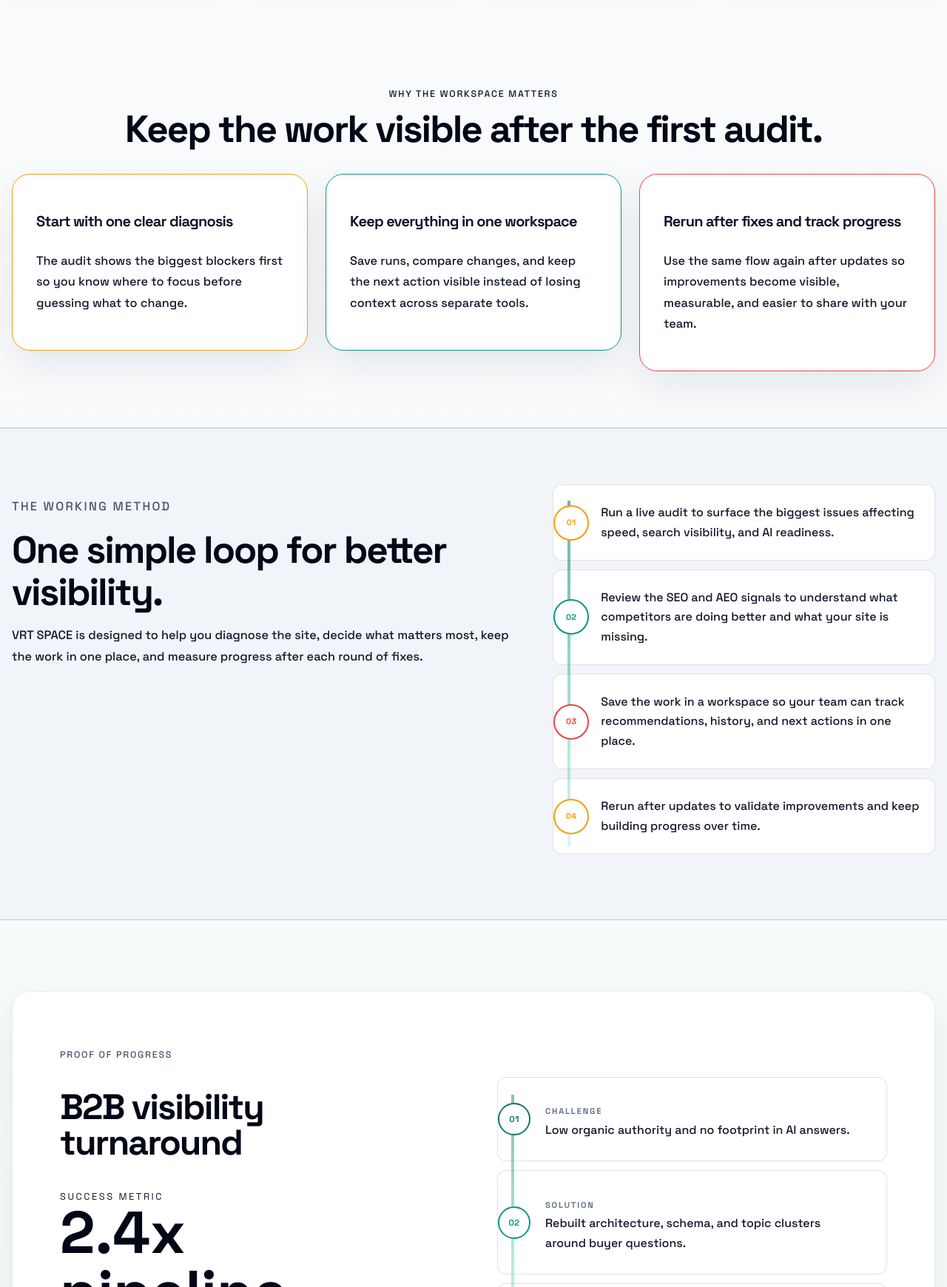
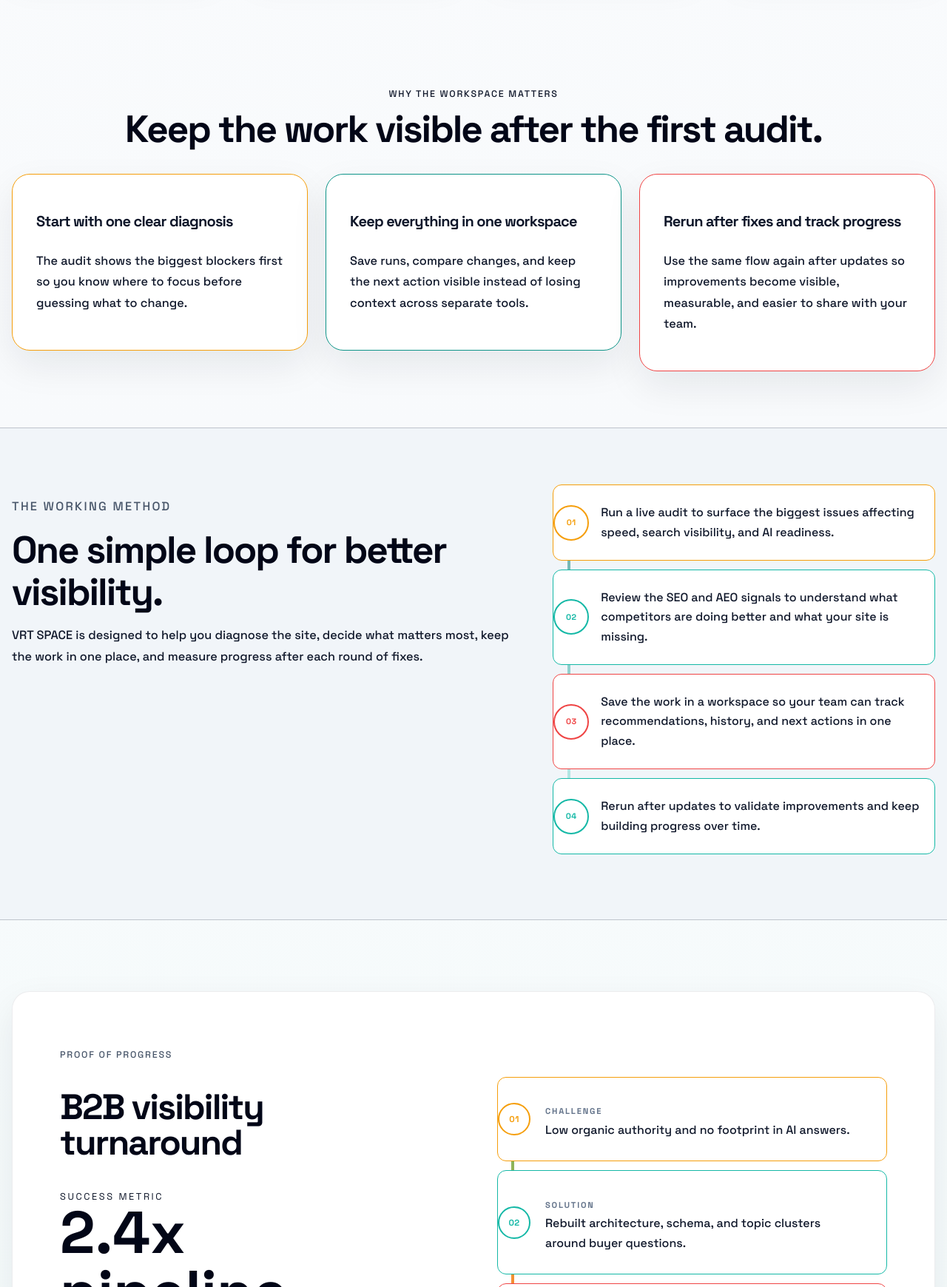
Before and after one commit to evans3077/VRTSPACE1, a Django app: page / in a window 1280 px wide. Shown: the part 4760-6500 px from the top of the page at 74% size. Run offline with Django 5.2, Linux system fonts and the light colour scheme; data that the repository does not hold is empty; parts of the project's set-up code (start-up, migrations or seed data) failed here and were passed over; some libraries are stand-ins or nearby versions.

Commit message:
more ui revamps v5

```diff
--- a/public/static/css/ui-polish.css
+++ b/public/static/css/ui-polish.css
@@ -1034,22 +1034,20 @@ body.shell-light .systems-section .system-card {
     content: '';
     position: absolute;
     top: 24px;
-    /* start from centre of first node */
     bottom: 24px;
-    /* end at centre of last node */
     left: 20px !important;
     width: 4px !important;
     background: linear-gradient(to bottom,
-            rgba(56, 189, 248, 0.9),
-            rgba(129, 140, 248, 0.9),
-            rgba(34, 211, 238, 0.5));
-    z-index: 2 !important;
-    /* Move in front of card borders */
+            #10b981 0%,
+            #f59e0b 50%,
+            #ef4444 100%) !important;
+    z-index: 1 !important;
 }
 
 /* Each step: a padded row with space for the side node */
 .case-step {
     position: relative;
+    z-index: 2 !important;
     display: flex !important;
     flex-direction: column !important;
     gap: 0.35rem !important;
@@ -1103,24 +1101,7 @@ body.shell-light .systems-section .system-card {
     color: #10b981 !important;
 }
 
-/* Sequential Colors & Delays (10s cycle) -> Green, Orange, Red */
-.case-step:nth-child(1) .step-num {
-    border-color: #10b981 !important;
-    color: #10b981 !important;
-    animation-delay: 0s !important;
-}
-
-.case-step:nth-child(2) .step-num {
-    border-color: #f59e0b !important;
-    color: #f59e0b !important;
-    animation-delay: 2.5s !important;
-}
-
-.case-step:nth-child(3) .step-num {
-    border-color: #ef4444 !important;
-    color: #ef4444 !important;
-    animation-delay: 5s !important;
-}
+/* Sequence is now controlled globally by Universal Matrix (Section 36) */
 
 /* Step label (h3): clear, readable, not gradient-clipped */
 .case-step h3 {
@@ -1144,9 +1125,9 @@ body.shell-light .systems-section .system-card {
 /* Shell-light overrides */
 body.shell-light .case-study-content::before {
     background: linear-gradient(to bottom,
-            rgba(15, 118, 110, 0.55),
-            rgba(20, 184, 166, 0.4),
-            rgba(45, 212, 191, 0.2));
+            #10b981 0%,
+            #f59e0b 50%,
+            #ef4444 100%) !important;
 }
 
 body.shell-light .case-step {
@@ -1162,24 +1143,7 @@ body.shell-light .step-num {
     background: #ffffff !important;
 }
 
-body.shell-light .case-step:nth-child(1) .step-num {
-    border-color: #0f766e !important;
-    color: #0f766e !important;
-    box-shadow: 0 0 0 4px rgba(15, 118, 110, 0.1);
-}
-
-body.shell-light .case-step:nth-child(2) .step-num {
-    border-color: #0d9488 !important;
-    color: #0d9488 !important;
-    box-shadow: 0 0 0 4px rgba(13, 148, 136, 0.1);
-}
-
-body.shell-light .case-step:nth-child(3) .step-num {
-    border-color: #14b8a6 !important;
-    color: #14b8a6 !important;
-    box-shadow: 0 0 0 4px rgba(20, 184, 166, 0.1);
-    background: #ffffff !important;
-}
+/* Sequence is now controlled globally by Universal Matrix (Section 36) */
 
 body.shell-light .case-step h3 {
     color: #64748b !important;
@@ -1228,13 +1192,14 @@ body.shell-light .case-step p {
             rgba(129, 140, 248, 0.85),
             rgba(34, 211, 238, 0.75),
             rgba(34, 211, 238, 0.3)) !important;
-    z-index: 2 !important;
-    /* Move in front of card borders */
+    z-index: 1 !important;
+    /* Move below card borders */
 }
 
 /* Each step item */
 .method-list li {
     position: relative !important;
+    z-index: 2 !important;
     padding: 1.5rem 1rem 1.5rem 4rem !important;
     counter-increment: method-step !important;
     background: rgba(255, 255, 255, 0.03);
@@ -1290,24 +1255,7 @@ body.shell-light .case-step p {
     color: #10b981 !important;
 }
 
-/* Sequential Colors & Delays (10s cycle) -> Orange, Teal, Red */
-.method-list li:nth-child(3n+1)::before {
-    border-color: #f59e0b !important;
-    color: #f59e0b !important;
-    animation-delay: 0s !important;
-}
-
-.method-list li:nth-child(3n+2)::before {
-    border-color: #0d9488 !important;
-    color: #0d9488 !important;
-    animation-delay: 3.33s !important;
-}
-
-.method-list li:nth-child(3n+3)::before {
-    border-color: #ef4444 !important;
-    color: #ef4444 !important;
-    animation-delay: 6.66s !important;
-}
+/* Sequence is now controlled globally by Universal Matrix (Section 36) */
 
 /* Hover: boost the glow */
 .method-list li:hover::before {
@@ -1338,20 +1286,7 @@ body.shell-light .method-list li::before {
     background: #ffffff !important;
 }
 
-body.shell-light .method-list li:nth-child(3n+1)::before {
-    border-color: #f59e0b !important;
-    color: #f59e0b !important;
-}
-
-body.shell-light .method-list li:nth-child(3n+2)::before {
-    border-color: #0d9488 !important;
-    color: #0d9488 !important;
-}
-
-body.shell-light .method-list li:nth-child(3n+3)::before {
-    border-color: #ef4444 !important;
-    color: #ef4444 !important;
-}
+/* Sequence is now controlled globally by Universal Matrix (Section 36) */
 
 
 /* ══════════════════════════════════════════════════════════════════
@@ -1505,7 +1440,11 @@ body.shell-light .systems-section .system-card {
 .method-list::before {
     width: 4px !important;
     left: 20px !important;
-    /* Adjust for 4px width to keep center at 22px */
+    background: linear-gradient(to bottom,
+            #10b981 0%,
+            #f59e0b 33%,
+            #ef4444 66%,
+            #3b82f6 100%) !important;
     opacity: 0.9 !important;
 }
 
@@ -1635,7 +1574,7 @@ body.shell-light .journey-card:hover::before {
 
 /* 1: ORANGE (LIGHT) */
 :is(
-  .hero-proof-card, .feature-card-premium, .experience-card, .journey-card, .faq-item, .system-card, .service-card, .public-step-card, .contact-form, .audit-panel .system-card, .method-list li, label:nth-of-type(3n+1) input, label:nth-of-type(3n+1) textarea, label:nth-of-type(3n+1) select
+  .feature-card-premium, .experience-card, .journey-card, .faq-item, .system-card, .service-card, .public-step-card, .contact-form, .audit-panel .system-card, label:nth-of-type(3n+1) input, label:nth-of-type(3n+1) textarea, label:nth-of-type(3n+1) select
 ):nth-child(3n + 1) {
     --box-brand-solid: #f59e0b;
     --box-brand-glow: rgba(245, 158, 11, 0.4);
@@ -1643,7 +1582,7 @@ body.shell-light .journey-card:hover::before {
 
 /* 2: BLUE/GREEN (DARKER) */
 :is(
-  .hero-proof-card, .feature-card-premium, .experience-card, .journey-card, .faq-item, .system-card, .service-card, .public-step-card, .contact-form, .audit-panel .system-card, .method-list li, label:nth-of-type(3n+2) input, label:nth-of-type(3n+2) textarea, label:nth-of-type(3n+2) select
+  .feature-card-premium, .experience-card, .journey-card, .faq-item, .system-card, .service-card, .public-step-card, .contact-form, .audit-panel .system-card, label:nth-of-type(3n+2) input, label:nth-of-type(3n+2) textarea, label:nth-of-type(3n+2) select
 ):nth-child(3n + 2) {
     --box-brand-solid: #0d9488;
     --box-brand-glow: rgba(13, 148, 136, 0.4);
@@ -1651,7 +1590,7 @@ body.shell-light .journey-card:hover::before {
 
 /* 3: RED (LIGHTER / VIBRANT) */
 :is(
-  .hero-proof-card, .feature-card-premium, .experience-card, .journey-card, .faq-item, .system-card, .service-card, .public-step-card, .contact-form, .audit-panel .system-card, .method-list li, label:nth-of-type(3n+3) input, label:nth-of-type(3n+3) textarea, label:nth-of-type(3n+3) select
+  .feature-card-premium, .experience-card, .journey-card, .faq-item, .system-card, .service-card, .public-step-card, .contact-form, .audit-panel .system-card, label:nth-of-type(3n+3) input, label:nth-of-type(3n+3) textarea, label:nth-of-type(3n+3) select
 ):nth-child(3n + 3) {
     --box-brand-solid: #ef4444;
     --box-brand-glow: rgba(239, 68, 68, 0.4);
@@ -1659,21 +1598,12 @@ body.shell-light .journey-card:hover::before {
 
 /* Base execution for outer bounding boxes & sequence delays */
 :is(
-  .hero-proof-card, .feature-card-premium, .experience-card, .journey-card, .faq-item, .system-card, .service-card, .public-step-card, .contact-form, .audit-panel .system-card
+  .feature-card-premium, .experience-card, .journey-card, .faq-item, .system-card, .service-card, .public-step-card, .contact-form, .audit-panel .system-card
 ) {
     border: 1.5px solid var(--box-brand-solid, var(--border-glass)) !important;
     transition: all 0.4s cubic-bezier(0.175, 0.885, 0.32, 1.275) !important;
     color: var(--box-brand-solid) !important; /* Passes color to currentColor in sequence */
 }
-
-/* Specific Animators for Proof & Card Sequence */
-.hero-proof-card {
-    animation: orb-glow-sequence 10s infinite ease-in-out !important;
-}
-
-.hero-proof-card:nth-child(3n+1) { animation-delay: 0s !important; }
-.hero-proof-card:nth-child(3n+2) { animation-delay: 3.33s !important; }
-.hero-proof-card:nth-child(3n+3) { animation-delay: 6.66s !important; }
 
 /* Global Hover Glow application */
 :is(
@@ -1688,6 +1618,89 @@ body.shell-light .journey-card:hover::before {
     box-shadow: 0 0 15px 3px var(--box-brand-glow, transparent) !important;
 }
 
-body.shell-light :is(.hero-proof-card, .feature-card-premium, .experience-card, .journey-card, .faq-item, .system-card, .service-card, .public-step-card, .contact-form, .audit-panel .system-card) {
+body.shell-light :is(.feature-card-premium, .experience-card, .journey-card, .faq-item, .system-card, .service-card, .public-step-card, .contact-form, .audit-panel .system-card) {
     border-color: var(--box-brand-solid, rgba(15, 23, 42, 0.15)) !important;
 }
+
+/* ══════════════════════════════════════════════════════════════════
+   36. SPECIALIZED 4-STEP SEQUENTIAL BRANDING
+   Enforces Green, Orange, Red, Blue for Method List and Proof Cards.
+   Synchronizes outer boxes with inner circles.
+   ══════════════════════════════════════════════════════════════════ */
+
+/* Animation exclusively on inner circles */
+:is(.method-list li::before, .case-step .step-num) {
+    animation: orb-glow-sequence 10s infinite ease-in-out !important;
+}
+
+/* 1: ORANGE */
+.method-list li:nth-child(4n+1),
+.case-step:nth-child(4n+1) {
+    --box-brand-solid: #f59e0b;
+    --box-brand-glow: rgba(245, 158, 11, 0.4);
+}
+.method-list li:nth-child(4n+1)::before,
+.case-step:nth-child(4n+1) .step-num {
+    animation-delay: 0s !important;
+}
+
+/* 2: TEAL (Green/Blue) */
+.method-list li:nth-child(4n+2),
+.case-step:nth-child(4n+2) {
+    --box-brand-solid: #14b8a6;
+    --box-brand-glow: rgba(20, 184, 166, 0.4);
+}
+.method-list li:nth-child(4n+2)::before,
+.case-step:nth-child(4n+2) .step-num {
+    animation-delay: 2.5s !important;
+}
+
+/* 3: RED */
+.method-list li:nth-child(4n+3),
+.case-step:nth-child(4n+3) {
+    --box-brand-solid: #ef4444;
+    --box-brand-glow: rgba(239, 68, 68, 0.4);
+}
+.method-list li:nth-child(4n+3)::before,
+.case-step:nth-child(4n+3) .step-num {
+    animation-delay: 5s !important;
+}
+
+/* 4: TEAL (Green/Blue) */
+.method-list li:nth-child(4n+4),
+.case-step:nth-child(4n+4) {
+    --box-brand-solid: #14b8a6;
+    --box-brand-glow: rgba(20, 184, 166, 0.4);
+}
+.method-list li:nth-child(4n+4)::before,
+.case-step:nth-child(4n+4) .step-num {
+    animation-delay: 7.5s !important;
+}
+
+/* Apply colors to BOTH outer div boxes and inner circles */
+.method-list li, .case-step {
+    border-color: var(--box-brand-solid) !important;
+}
+
+.method-list li::before, .case-step .step-num {
+    border-color: var(--box-brand-solid) !important;
+    color: var(--box-brand-solid) !important;
+}
+
+body.shell-light .method-list li,
+body.shell-light .case-step {
+    border-color: var(--box-brand-solid) !important;
+}
+
+body.shell-light .method-list li::before,
+body.shell-light .case-step .step-num {
+    border-color: var(--box-brand-solid) !important;
+    color: var(--box-brand-solid) !important;
+    background: transparent !important;
+}
+
+/* Hover consistency for circles only */
+.method-list li:hover::before,
+.case-step:hover .step-num {
+    box-shadow: 0 0 20px 4px var(--box-brand-glow, transparent) !important;
+}
```
Also changed, not shown: observations.md (+5 -0 lines).
